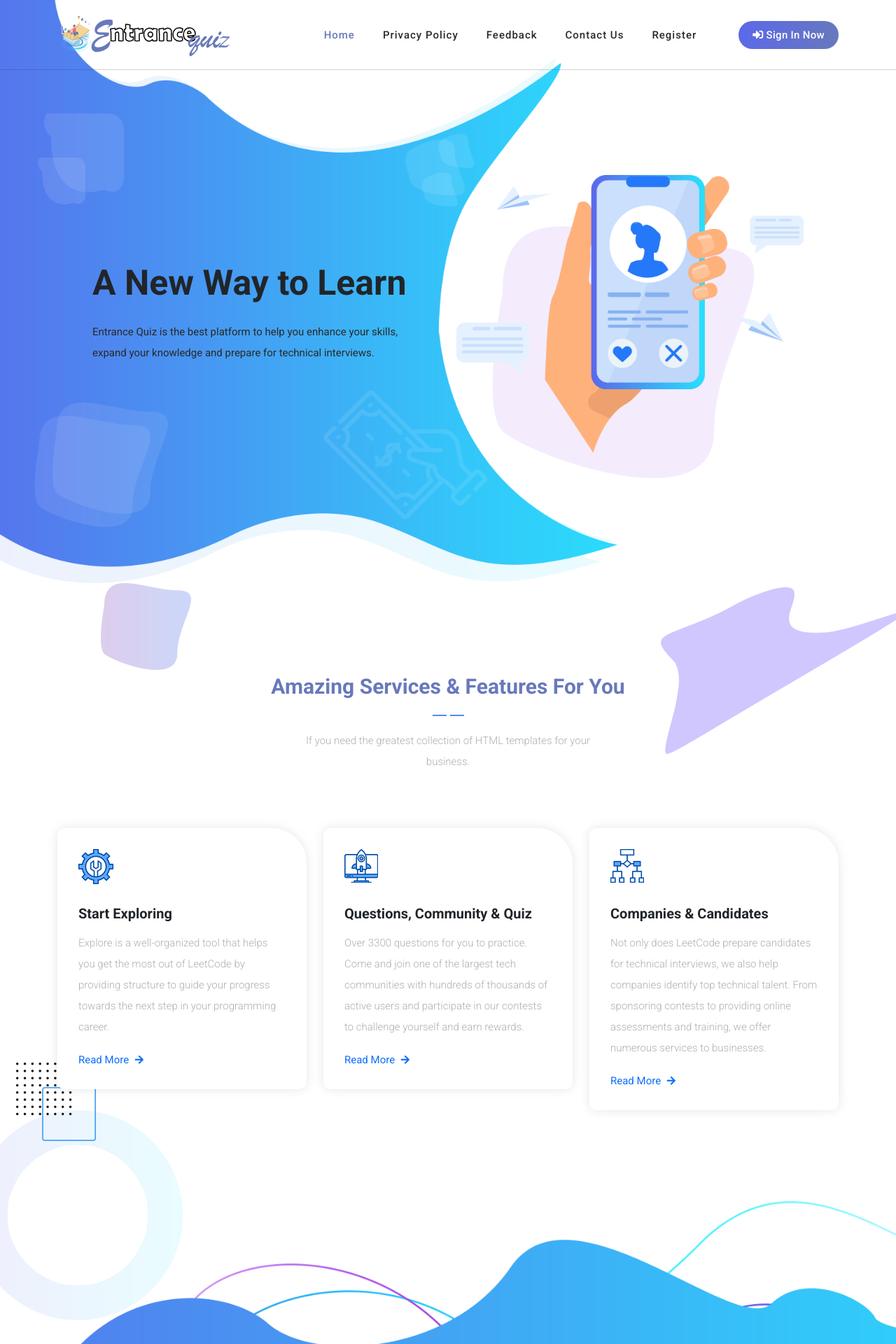
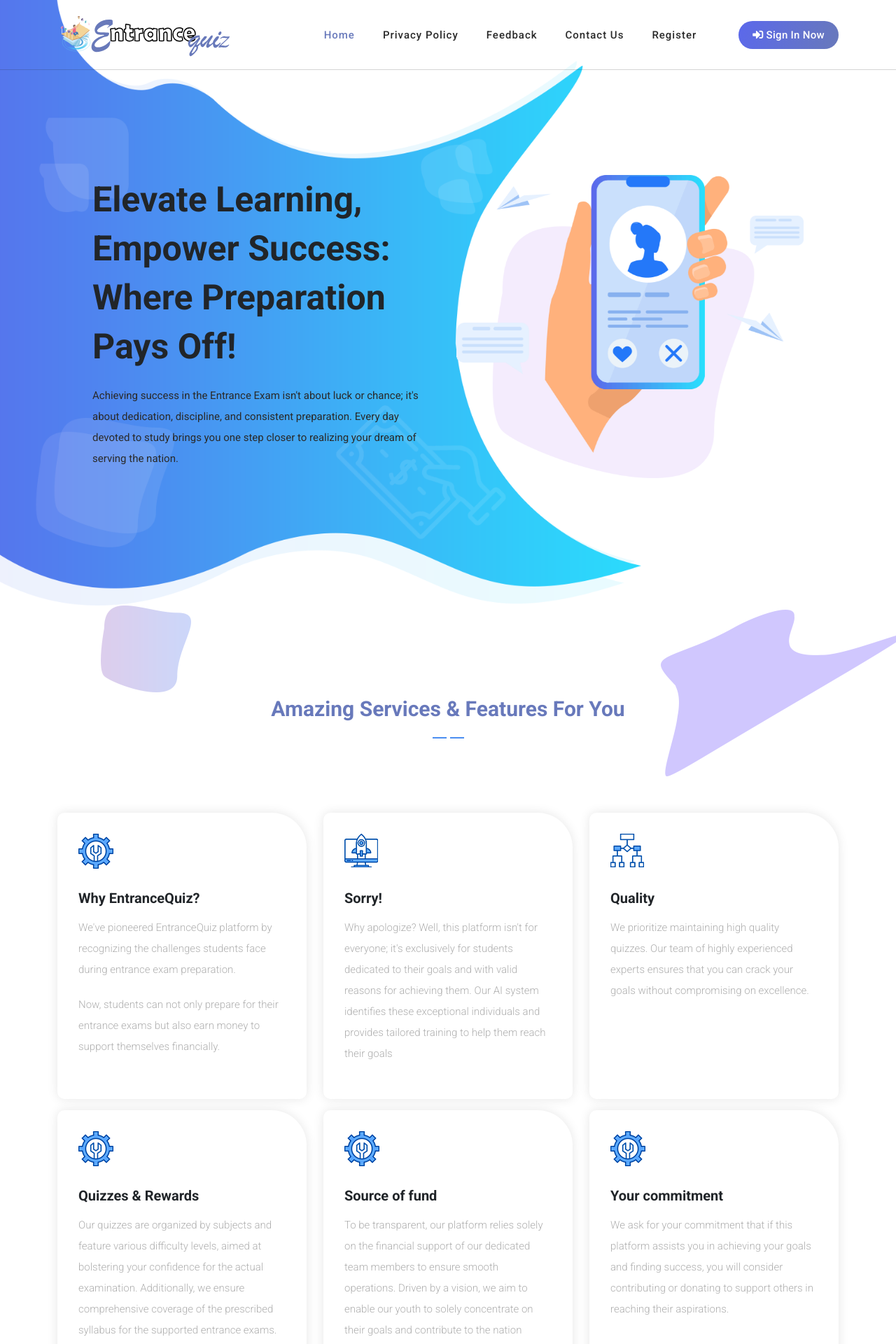
Before and after one commit to Rifat977/quiz, a Django app: page / in a window 1280 px wide. Shown: the top 1920 px of the page at 70% size. Run offline with Django 4.2, Linux system fonts and the light colour scheme; some libraries are stand-ins or nearby versions.

Commit message:
content modify

```diff
--- a/static/landing_page/assets/css/templatemo-chain-app-dev.css
+++ b/static/landing_page/assets/css/templatemo-chain-app-dev.css
@@ -1018,6 +1018,7 @@
   border-radius: 10px;
   border-top-right-radius: 50px;
   transition: all .3s;
+  height: 100%;
 }
 
 .service-item .icon {
@@ -1040,6 +1041,7 @@
   transition: all .3s;
   font-size: 15px;
   margin-bottom: 20px;
+  flex-grow: 1;
 }
 
 .service-item:hover h4,
--- a/templates/index.html
+++ b/templates/index.html
@@ -14,8 +14,8 @@
             <div class="left-content show-up header-text wow fadeInLeft" data-wow-duration="1s" data-wow-delay="1s">
               <div class="row">
                 <div class="col-lg-12">
-                  <h2>A New Way to Learn</h2>
-                  <p>Entrance Quiz is the best platform to help you enhance your skills, expand your knowledge and prepare for technical interviews.</p>
+                  <h2>Elevate Learning, Empower Success: Where Preparation Pays Off!</h2>
+                  <p>Achieving success in the Entrance Exam isn't about luck or chance; it's about dedication, discipline, and consistent preparation. Every day devoted to study brings you one step closer to realizing your dream of serving the nation.</p>
                 </div>
               </div>
             </div>
@@ -38,41 +38,63 @@
         <div class="section-heading  wow fadeInDown" data-wow-duration="1s" data-wow-delay="0.5s">
           <h4 style="color: #6879BB;">Amazing Services &amp; Features for you</h4>
           <img src="{% static 'landing_page/assets/images/heading-line-dec.png' %}" alt="">
-          <p>If you need the greatest collection of HTML templates for your business.</p>
         </div>
       </div>
     </div>
   </div>
   <div class="container">
     <div class="row">
-      <div class="col-lg-4">
+      <div class="col-lg-4 mt-3">
         <div class="service-item first-service">
           <div class="icon"></div>
-          <h4>Start Exploring</h4>
-          <p>Explore is a well-organized tool that helps you get the most out of LeetCode by providing structure to guide your progress towards the next step in your programming career.</p>
-          <div class="text-button">
-            <a href="#">Read More <i class="fa fa-arrow-right"></i></a>
-          </div>
+          <h4>Why EntranceQuiz?</h4>
+          <p>
+            We've pioneered EntranceQuiz platform by recognizing the challenges students face during entrance exam preparation.
+          </p>
+          <p>
+            Now, students can not only prepare for their entrance exams but also earn money to support themselves financially.
+          </p>
         </div>
       </div>
-      <div class="col-lg-4">
+      <div class="col-lg-4 mt-3">
         <div class="service-item second-service">
           <div class="icon"></div>
-          <h4>Questions, Community & Quiz</h4>
-          <p>Over 3300 questions for you to practice. Come and join one of the largest tech communities with hundreds of thousands of active users and participate in our contests to challenge yourself and earn rewards.</p>
-          <div class="text-button">
-            <a href="#">Read More <i class="fa fa-arrow-right"></i></a>
-          </div>
+          <h4>Sorry!</h4>
+          <p>
+            Why apologize? Well, this platform isn't for everyone; it's exclusively for students dedicated to their goals and with valid reasons for achieving them. Our AI system identifies these exceptional individuals and provides tailored training to help them reach their goals
+          </p>
         </div>
       </div>
-      <div class="col-lg-4">
+      <div class="col-lg-4 mt-3">
         <div class="service-item third-service">
           <div class="icon"></div>
-          <h4>Companies & Candidates</h4>
-          <p>Not only does LeetCode prepare candidates for technical interviews, we also help companies identify top technical talent. From sponsoring contests to providing online assessments and training, we offer numerous services to businesses.</p>
-          <div class="text-button">
-            <a href="#">Read More <i class="fa fa-arrow-right"></i></a>
-          </div>
+          <h4>Quality</h4>
+          <p>We prioritize maintaining high quality quizzes. Our team of highly experienced experts ensures that you can crack your goals without compromising on excellence.</p>
+        </div>
+      </div>
+      <div class="col-lg-4 mt-3">
+        <div class="service-item first-service">
+          <div class="icon"></div>
+          <h4>Quizzes & Rewards</h4>
+          <p>Our quizzes are organized by subjects and feature various difficulty levels, aimed at bolstering your confidence for the actual examination. Additionally, we ensure comprehensive coverage of the prescribed syllabus for the supported entrance exams. In line with this, we have devised rewards corresponding to the difficulty levels of the questions, ensuring that your hard work is genuinely rewarded</p>
+        </div>
+      </div>
+      <div class="col-lg-4 mt-3">
+        <div class="service-item first-service">
+          <div class="icon"></div>
+          <h4>Source of fund</h4>
+          <p>
+            To be transparent, our platform relies solely on the financial support of our dedicated team members to ensure smooth operations. Driven by a vision, we aim to enable our youth to solely concentrate on their goals and contribute to the nation without the burden of financial concerns.
+          </p>
+        </div>
+      </div>
+      <div class="col-lg-4 mt-3">
+        <div class="service-item first-service">
+          <div class="icon"></div>
+          <h4>Your commitment</h4>
+          <p>
+            We ask for your commitment that if this platform assists you in achieving your goals and finding success, you will consider contributing or donating to support others in reaching their aspirations.
+          </p>
         </div>
       </div>
     </div>
--- a/templates/partials/footer.html
+++ b/templates/partials/footer.html
@@ -1,38 +1,7 @@
 {% load static %}
 <footer id="newsletter">
     <div class="container">
-      <div class="row">
-        <div class="col-lg-8 offset-lg-2">
-          <div class="section-heading">
-            <h4>Join our mailing list to receive the news &amp; latest trends</h4>
-          </div>
-        </div>
-        <div class="col-lg-6 offset-lg-3">
-          <form id="search" action="#" method="GET">
-            <div class="row">
-              <div class="col-lg-6 col-sm-6">
-                <fieldset>
-                  <input type="address" name="address" class="email" placeholder="Email Address..." autocomplete="on" required>
-                </fieldset>
-              </div>
-              <div class="col-lg-6 col-sm-6">
-                <fieldset>
-                  <button type="submit" class="main-button">Subscribe Now <i class="fa fa-angle-right"></i></button>
-                </fieldset>
-              </div>
-            </div>
-          </form>
-        </div>
-      </div>
-      <div class="row">
-        <div class="col-lg-3">
-          <div class="footer-widget">
-            <h4>Contact Us</h4>
-            <p>Rio de Janeiro - RJ, 22795-008, Brazil</p>
-            <p><a href="#">010-020-0340</a></p>
-            <p><a href="#">info@company.co</a></p>
-          </div>
-        </div>
+      <div class="row justify-content-center text-center">
         <div class="col-lg-3">
           <div class="footer-widget">
 
@@ -40,7 +9,8 @@
         </div>
         <div class="col-lg-3">
           <div class="footer-widget">
-
+            <h4>Contact Us</h4>
+            <p><a href="#">info@entrancequiz.com</a></p>
           </div>
         </div>
         <div class="col-lg-3">
@@ -49,12 +19,16 @@
             <div class="logo">
               <img src="{% static 'logo/logo.svg' %}" alt="">
             </div>
-            <p>If you are passionate about tackling some of the most interesting problems around, we would love to hear from you.</p>
+          </div>
+        </div>
+        <div class="col-lg-3">
+          <div class="footer-widget">
+
           </div>
         </div>
         <div class="col-lg-12">
           <div class="copyright-text">
-            <p>Copyright © 2022 Entrance Quiz. All Rights Reserved.
+            <p>Copyright © 2024 Entrance Quiz. All Rights Reserved.
                 </p>
           </div>
         </div>
```
Also changed, not shown: templates/contact.html (+6 -1 lines), templates/policy.html (+3 -4 lines).
